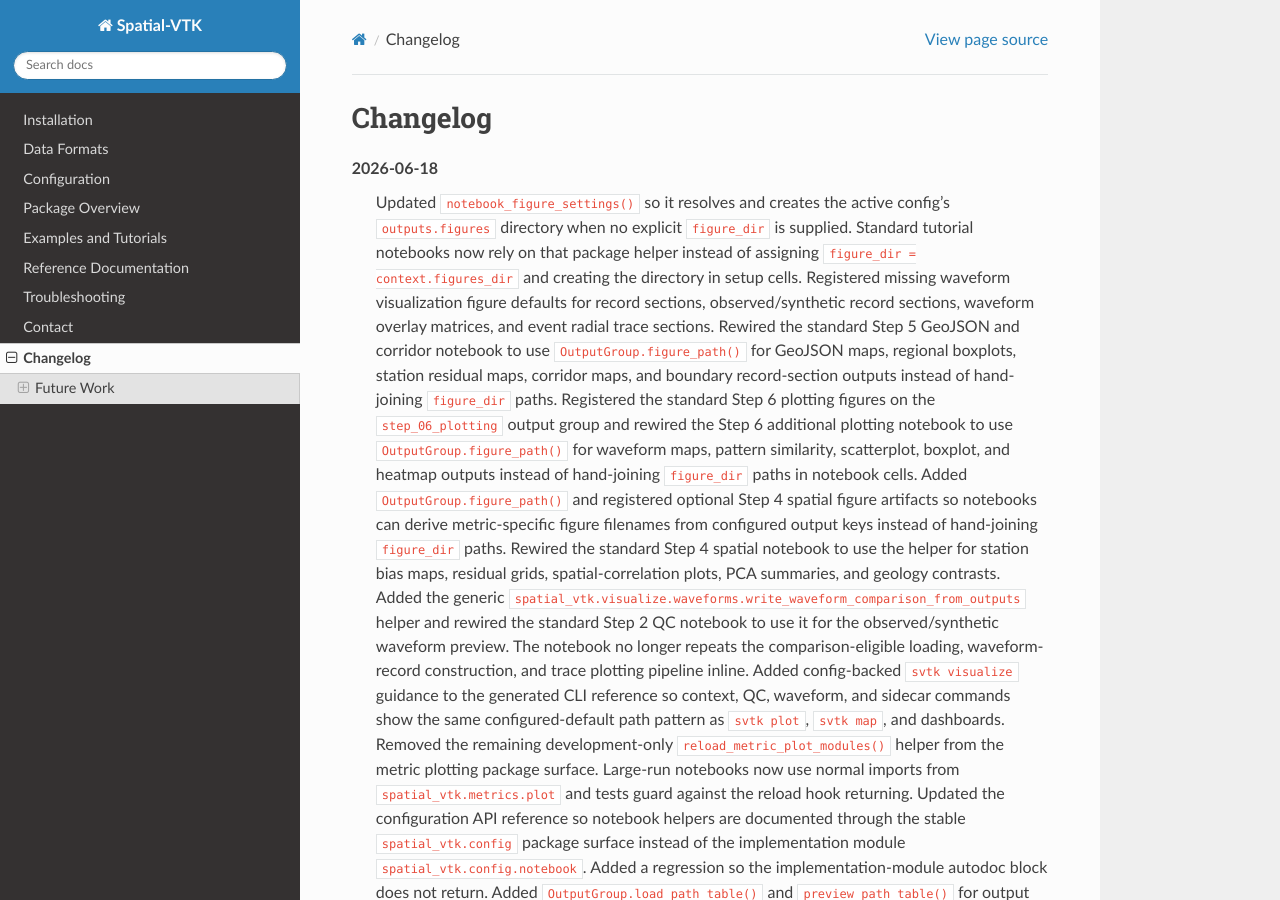
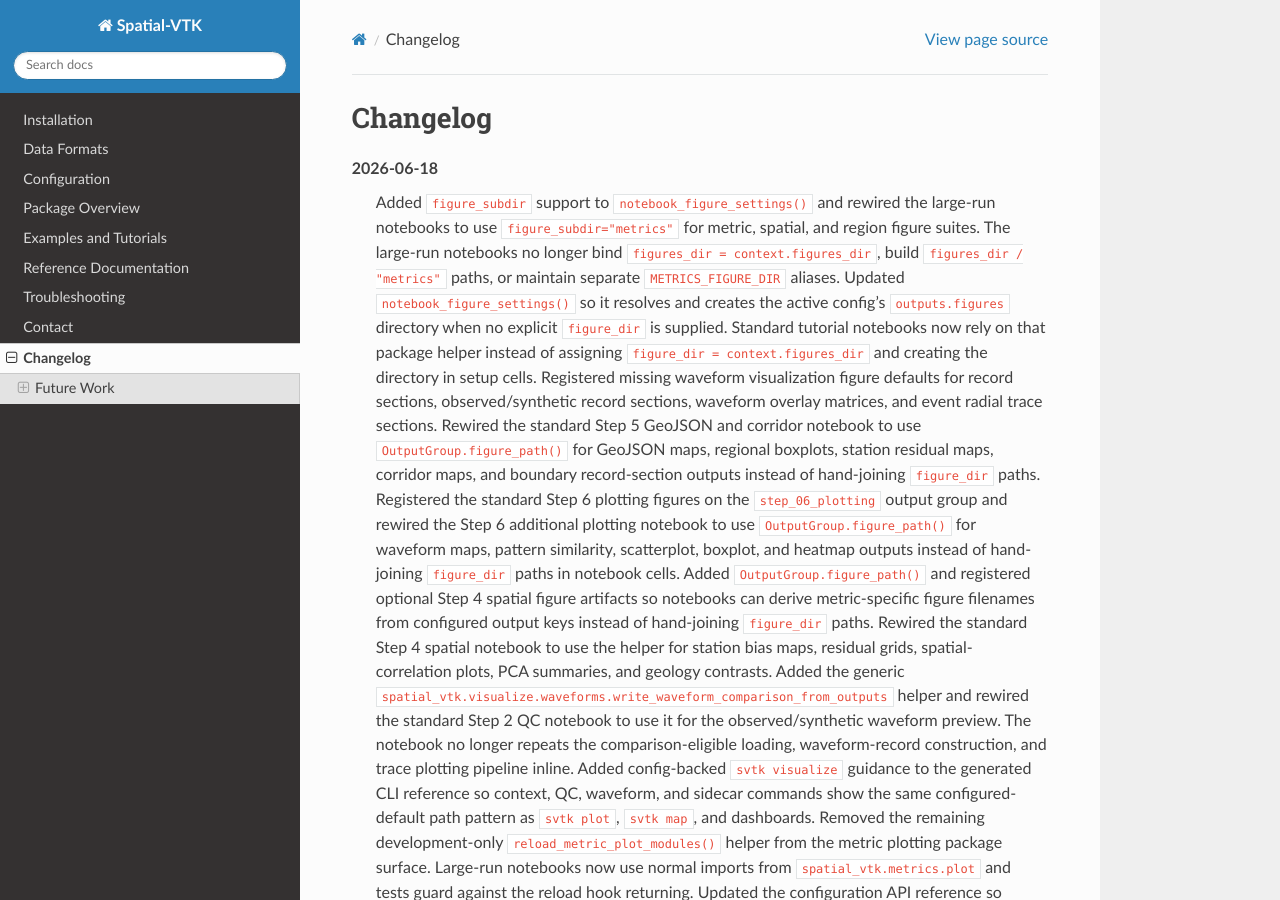
Before and after one commit to bcbirkel/spatial-vtk, a Sphinx documentation site: the page built from docs/changelog.rst, in a window 1280 px wide and 900 px high. Built offline with Sphinx 7.4.7 and the Read the Docs theme 3.1.0, drawn with Linux system fonts in a browser that asks for light colours.

Commit message:
Use configured metric figure subdirs in large-run notebooks

```diff
--- a/docs/changelog.rst
+++ b/docs/changelog.rst
@@ -2,6 +2,12 @@
 =========
 
 2026-06-18
+   Added ``figure_subdir`` support to ``notebook_figure_settings()`` and
+   rewired the large-run notebooks to use ``figure_subdir="metrics"`` for
+   metric, spatial, and region figure suites. The large-run notebooks no
+   longer bind ``figures_dir = context.figures_dir``, build
+   ``figures_dir / "metrics"`` paths, or maintain separate
+   ``METRICS_FIGURE_DIR`` aliases.
    Updated ``notebook_figure_settings()`` so it resolves and creates the
    active config's ``outputs.figures`` directory when no explicit
    ``figure_dir`` is supplied. Standard tutorial notebooks now rely on that
```
Also changed, not shown: docs/reference/python_workflows.rst (+5 -2 lines), docs/examples/large_run/step_01_large_run_ingest_and_prepare_data.ipynb, docs/examples/large_run/step_02_large_run_quality_control.ipynb, docs/examples/large_run/step_03_large_run_calculate_metrics.ipynb, docs/examples/large_run/step_04_large_run_spatial_statistics.ipynb, docs/examples/large_run/step_05_large_run_geojson_corridors.ipynb, docs/examples/large_run/step_06_large_run_additional_plotting.ipynb, 3 other files.
